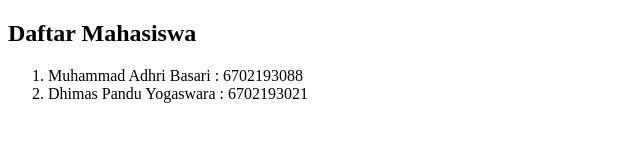
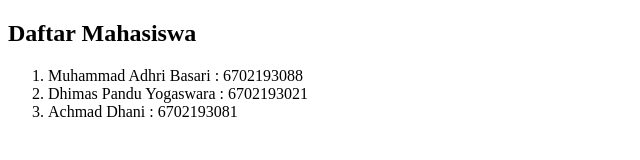
Before and after one commit to Fabian041/test-remote, a plain HTML site: page mahasiswa.html in a window 1280 px wide. Shown: the whole page, without its empty margins (0-640 px from the left). Drawn offline with Linux system fonts and the light colour scheme.

Commit message:
modify mahasiswa.html file

```diff
--- a/mahasiswa.html
+++ b/mahasiswa.html
@@ -11,6 +11,7 @@
     <ol>
         <li>Muhammad Adhri Basari : 6702193088</li>
         <li>Dhimas Pandu Yogaswara : 6702193021</li>
+        <li>Achmad Dhani : 6702193081</li>
     </ol>
 </body>
 </html>
```
